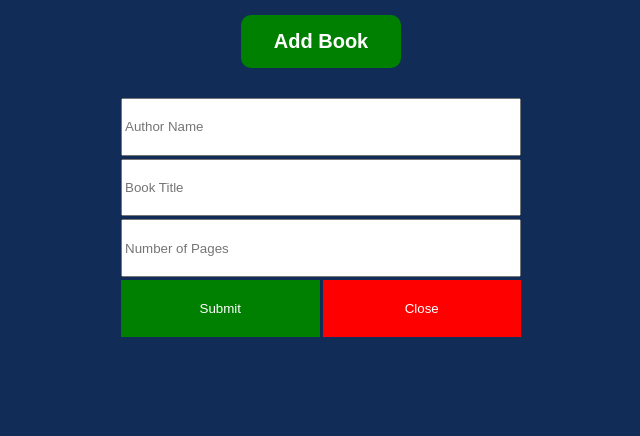
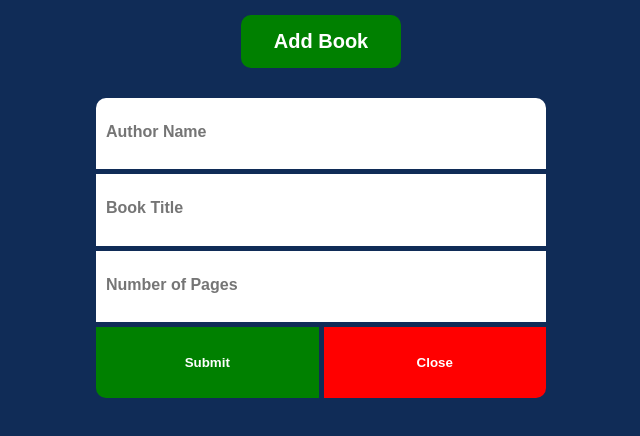
Before and after one commit to carlos-escamilla33/library_app, a plain HTML site: page index.html in a window 1280 px wide. Shown: the part 164-600 px from the top of the page, without its empty margins (319-959 px from the left). Drawn offline with Linux system fonts and the light colour scheme.

Commit message:
finished styling form

```diff
--- a/styles.css
+++ b/styles.css
@@ -38,15 +38,28 @@ body {
 form {
     display: grid;
     grid-template-columns: repeat(2, 1fr);
-    grid-template-rows: repeat(5, 1fr);
-    grid-gap: 3px;
+    grid-template-rows: repeat(4, 1fr);
+    grid-gap: 5px;
     height: 300px;
-    width: 400px;
+    width: 450px;
+    border-radius: 20px;
 }
 
 input {
     grid-column-start: 1;
     grid-column-end: 3;
+    border-top: none;
+    border-right: none;
+    border-left: none;
+    border-bottom: solid white;
+    font-size: 16px;
+    padding: 10px;
+    font-weight: bold;
+}
+
+input:nth-child(1) {
+    border-top-left-radius: 10px;
+    border-top-right-radius: 10px;
 }
 
 .submit, .close {
@@ -54,12 +67,15 @@ input {
     border: none;
     color: white;
     cursor: pointer;
+    font-weight: bold;
 }
 
 .submit {
     background-color: green;
+    border-bottom-left-radius: 10px;
 }
 
 .close {
     background-color: red;
+    border-bottom-right-radius: 10px;
 }
```
Also changed, not shown: index.html (+0 -1 lines).
